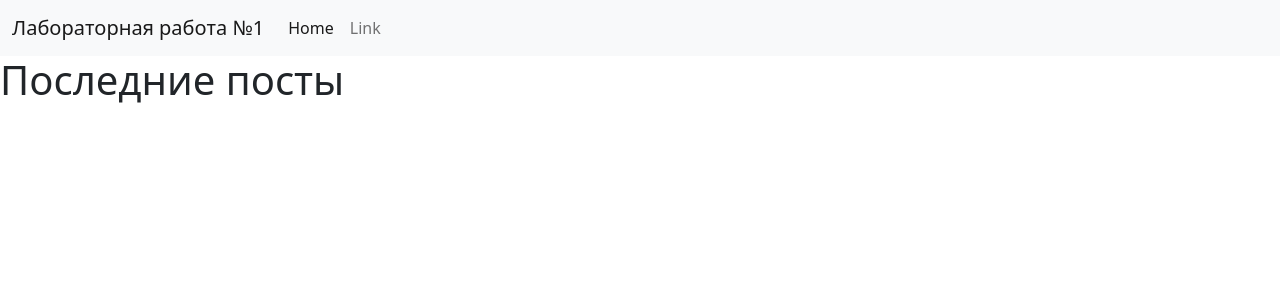
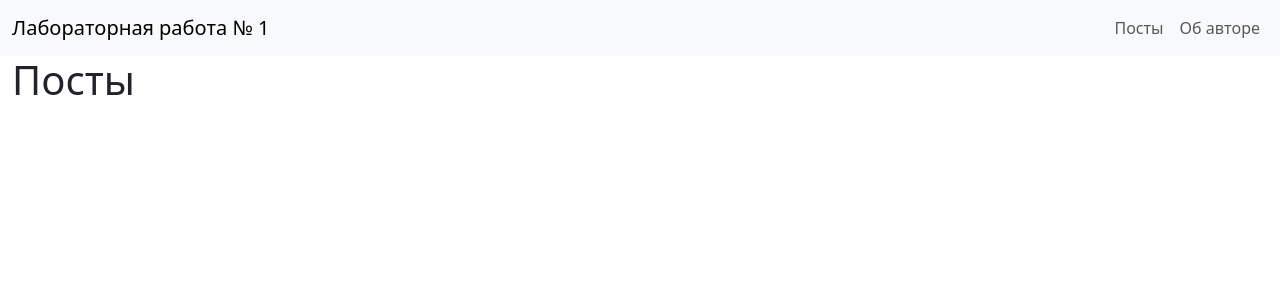
Before and after one commit to LisaRubanova/rubanova-211-331-web-dev-2023-2, a Flask app: page /posts in a window 1280 px wide. Shown: the top 300 px of the page. Run offline with Flask 2, Linux system fonts and the light colour scheme.

Commit message:
fix html files

```diff
--- a/lab1/app/templates/base.html
+++ b/lab1/app/templates/base.html
@@ -1,25 +1,28 @@
 <!doctype html>
-    <html lang="en">
+<html lang="ru">
+
 <head>
     <meta charset="utf-8">
     <meta name="viewport" content="width=device-width, initial-scale=1">
     <title>Bootstrap demo</title>
-            <link href="https://cdn.jsdelivr.net/npm/bootstrap@5.2.3/dist/css/bootstrap.min.css" rel="stylesheet" integrity="sha384-rbsA2VBKQhggwzxH7pPCaAqO46MgnOM80zW1RWuH61DGLwZJEdK2Kadq2F9CUG65" crossorigin="anonymous">
+    <link href="https://cdn.jsdelivr.net/npm/bootstrap@5.3.0-alpha1/dist/css/bootstrap.min.css" rel="stylesheet"
+        integrity="sha384-GLhlTQ8iRABdZLl6O3oVMWSktQOp6b7In1Zl3/Jr59b6EGGoI1aFkw7cmDA6j6gD" crossorigin="anonymous">
 </head>
-
 
 <body>
     <header>
-            <nav class="navbar navbar-expand-lg bg-light">
+        <nav class="navbar navbar-expand-lg bg-body-tertiary">
             <div class="container-fluid">
-                  <a class="navbar-brand" href="/">Лабораторная работа №1</a>
-                  <button class="navbar-toggler" type="button" data-bs-toggle="collapse" data-bs-target="#navbarSupportedContent" aria-controls="navbarSupportedContent" aria-expanded="false" aria-label="Toggle navigation">
+                <a class="navbar-brand" href="/">Лабораторная работа № 1</a>
+                <button class="navbar-toggler" type="button" data-bs-toggle="collapse"
+                    data-bs-target="#navbarSupportedContent" aria-controls="navbarSupportedContent"
+                    aria-expanded="false" aria-label="Toggle navigation">
                     <span class="navbar-toggler-icon"></span>
                 </button>
                 <div class="collapse navbar-collapse" id="navbarSupportedContent">
-                    <ul class="navbar-nav me-auto mb-2 mb-lg-0">
+                    <ul class="navbar-nav ms-auto mb-2 mb-lg-0">
                         <li class="nav-item">
-                        <a class="nav-link active" aria-current="page" href="/posts">Посты</a>
+                            <a class="nav-link" href="/posts">Посты</a>
                         </li>
                         <li class="nav-item">
                             <a class="nav-link" href="/about">Об авторе</a>
@@ -29,15 +32,18 @@
             </div>
         </nav>
     </header>
+
     <main>
         <div class="container-fluid">
-                <h1>Об авторе</h1>
+            {% block content %}
+                <h1>{{ msg }}</h1>
+            {% endblock %}
         </div>
     </main>
 
+    <script src="https://cdn.jsdelivr.net/npm/bootstrap@5.3.0-alpha1/dist/js/bootstrap.bundle.min.js"
+        integrity="sha384-w76AqPfDkMBDXo30jS1Sgez6pr3x5MlQ1ZAGC+nuZB+EYdgRZgiwxhTBTkF7CXvN"
+        crossorigin="anonymous"></script>
+</body>
 
-
-
-        <script src="https://cdn.jsdelivr.net/npm/bootstrap@5.2.3/dist/js/bootstrap.bundle.min.js" integrity="sha384-kenU1KFdBIe4zVF0s0G1M5b4hcpxyD9F7jL+jjXkk+Q2h455rYXK/7HAuoJl+0I4" crossorigin="anonymous"></script>
-    </body>
 </html>
--- a/lab1/app/templates/posts.html
+++ b/lab1/app/templates/posts.html
@@ -1,39 +1,5 @@
-<!doctype html>
-    <html lang="en">
-        <head>
-            <meta charset="utf-8">
-            <meta name="viewport" content="width=device-width, initial-scale=1">
-            <title>Bootstrap demo</title>
-            <link href="https://cdn.jsdelivr.net/npm/bootstrap@5.2.3/dist/css/bootstrap.min.css" rel="stylesheet" integrity="sha384-rbsA2VBKQhggwzxH7pPCaAqO46MgnOM80zW1RWuH61DGLwZJEdK2Kadq2F9CUG65" crossorigin="anonymous">
-          </head>
-    <header>
-        <nav class="navbar navbar-expand-lg bg-light">
-            <div class="container-fluid">
-              <a class="navbar-brand" href="/">Лабораторная работа №1</a>
-              <button class="navbar-toggler" type="button" data-bs-toggle="collapse" data-bs-target="#navbarSupportedContent" aria-controls="navbarSupportedContent" aria-expanded="false" aria-label="Toggle navigation">
-                <span class="navbar-toggler-icon"></span>
-              </button>
-              <div class="collapse navbar-collapse" id="navbarSupportedContent">
-                <ul class="navbar-nav me-auto mb-2 mb-lg-0">
-                  <li class="nav-item">
-                    <a class="nav-link active" aria-current="page" href="/posts">Home</a>
-                  </li>
-                  <li class="nav-item">
-                    <a class="nav-link" href="/about">Link</a>
-                  </li>
-                </ul>
-              </div>
-            </div>
-          </nav>
-    </header>
-    <main>
-        <div class="container-fluid"></div>
-    </main>
-    <body>
-        <h1>Последние посты</h1>
+{% extends 'base.html' %}
 
-
-
-        <script src="https://cdn.jsdelivr.net/npm/bootstrap@5.2.3/dist/js/bootstrap.bundle.min.js" integrity="sha384-kenU1KFdBIe4zVF0s0G1M5b4hcpxyD9F7jL+jjXkk+Q2h455rYXK/7HAuoJl+0I4" crossorigin="anonymous"></script>
-    </body>
-    </html>
+{% block content %}
+<h1>Посты</h1>
+{% endblock %}
```
Also changed, not shown: lab1/app/templates/about.html (+4 -38 lines), lab1/app/templates/index.html (+4 -38 lines). Lines whose indentation alone changed are shown as unchanged.
